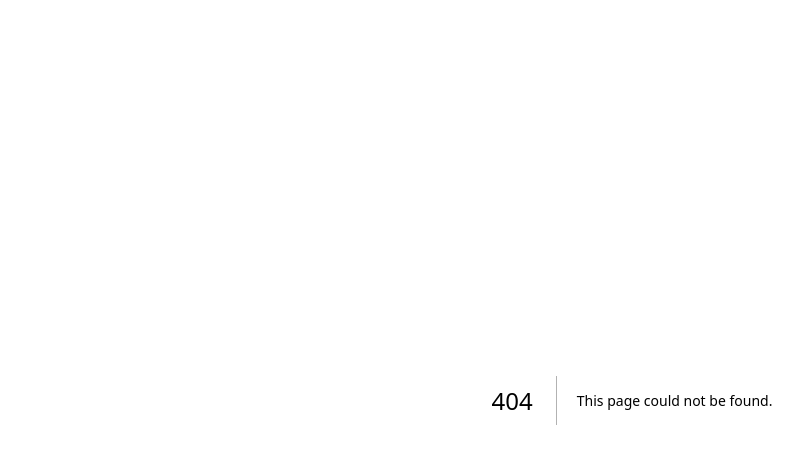
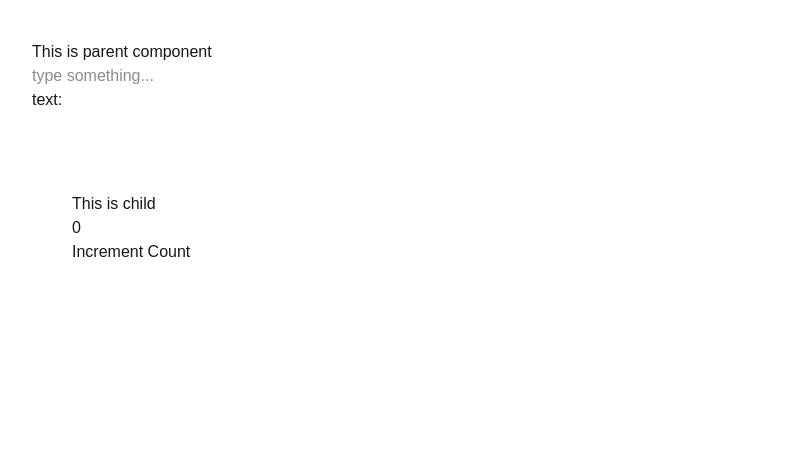
Before and after one commit to maheshDhananjaya/TaskManager-FE, a Next.js app in the folder todo-app/: page /profiler in a window 1280 px wide. Before the commit this address had no page. Shown: the top 464 px of the page, without its empty margins (8-811 px from the left). Built offline with nearby package versions, Linux system fonts and the light colour scheme.

Commit message:
fixes : test with reactProfiler

```diff
--- /dev/null
+++ b/todo-app/src/components/ReactProfiler.tsx
@@ -0,0 +1,58 @@
+import React, { FC, useCallback, useState } from "react";
+
+interface IChild {
+  count: number;
+  onClick(): void;
+}
+
+// const Child: FC<IChild> = ({ count, onClick }) => {
+//   console.log("child rendered");
+//   return (
+//     <div className="p-10 mt-10 border-solid rounded-sm">
+//       <h4>This is child</h4>
+//       <p>{count}</p>
+//       <button onClick={onClick}>Increment Count</button>
+//     </div>
+//   );
+// };
+
+const Child: FC<IChild> = React.memo(({ count, onClick }) => {
+  console.log("child rendered");
+  return (
+    <div className="p-10 mt-10 border-solid rounded-sm">
+      <h4>This is child</h4>
+      <p>{count}</p>
+      <button onClick={onClick}>Increment Count</button>
+    </div>
+  );
+});
+
+const ReactProfiler = () => {
+  const [text, setText] = useState("");
+  const [count, setCount] = useState(0);
+
+  //   const handleClick = () => {
+  //     setCount((c) => c + 1);
+    //   };
+
+    console.log("parent rerender")
+
+  const handleClick = useCallback(() => {
+    setCount((c) => c + 1);
+  }, []);
+
+  return (
+    <div className="p-10">
+      <h2>This is parent component</h2>
+      <input
+        value={text}
+        placeholder="type something..."
+        onChange={(e) => setText(e.target.value)}
+      />
+      <p>text:{text}</p>
+      <Child count={count} onClick={handleClick} />
+    </div>
+  );
+};
+
+export default ReactProfiler;
--- /dev/null
+++ b/todo-app/src/pages/profiler/index.tsx
@@ -0,0 +1,12 @@
+import ReactProfiler from "@/components/ReactProfiler";
+import React from "react";
+
+const profilerTest = () => {
+  return (
+    <div>
+      <ReactProfiler />
+    </div>
+  );
+};
+
+export default profilerTest;
```
